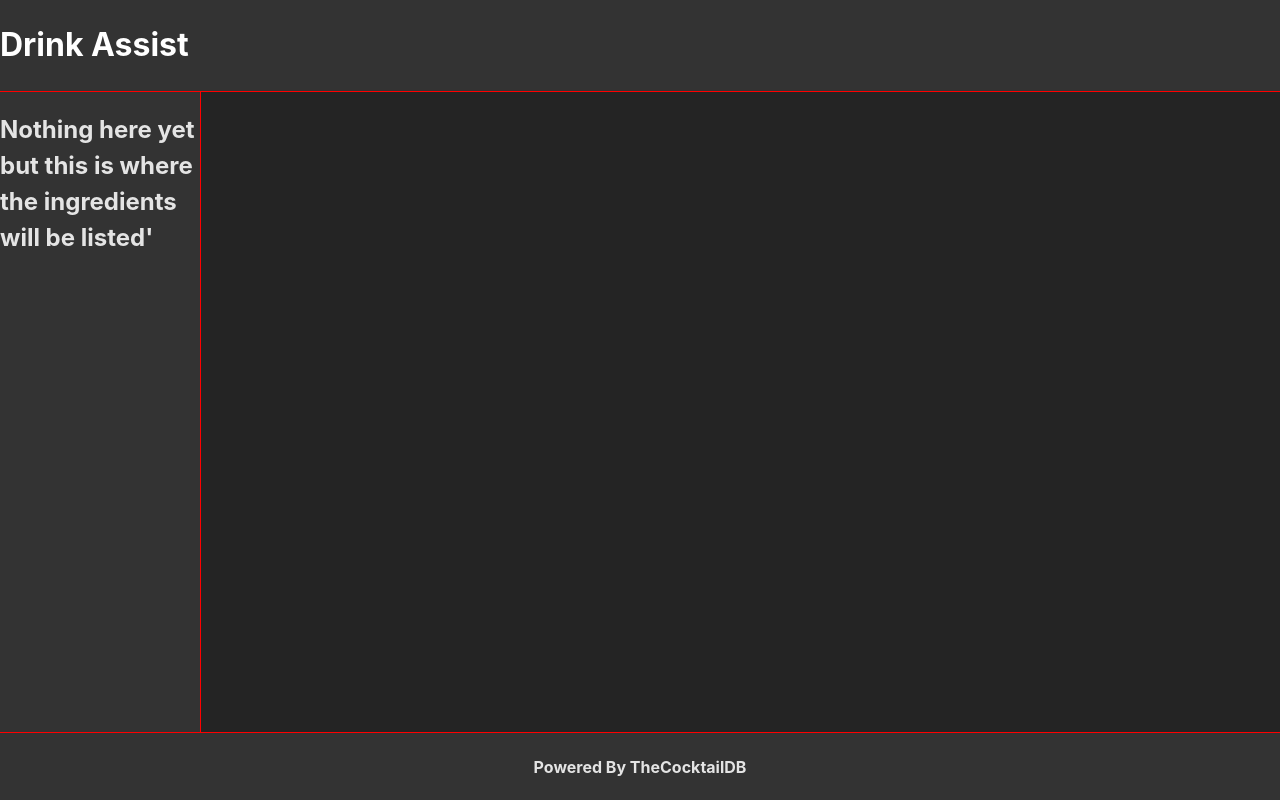
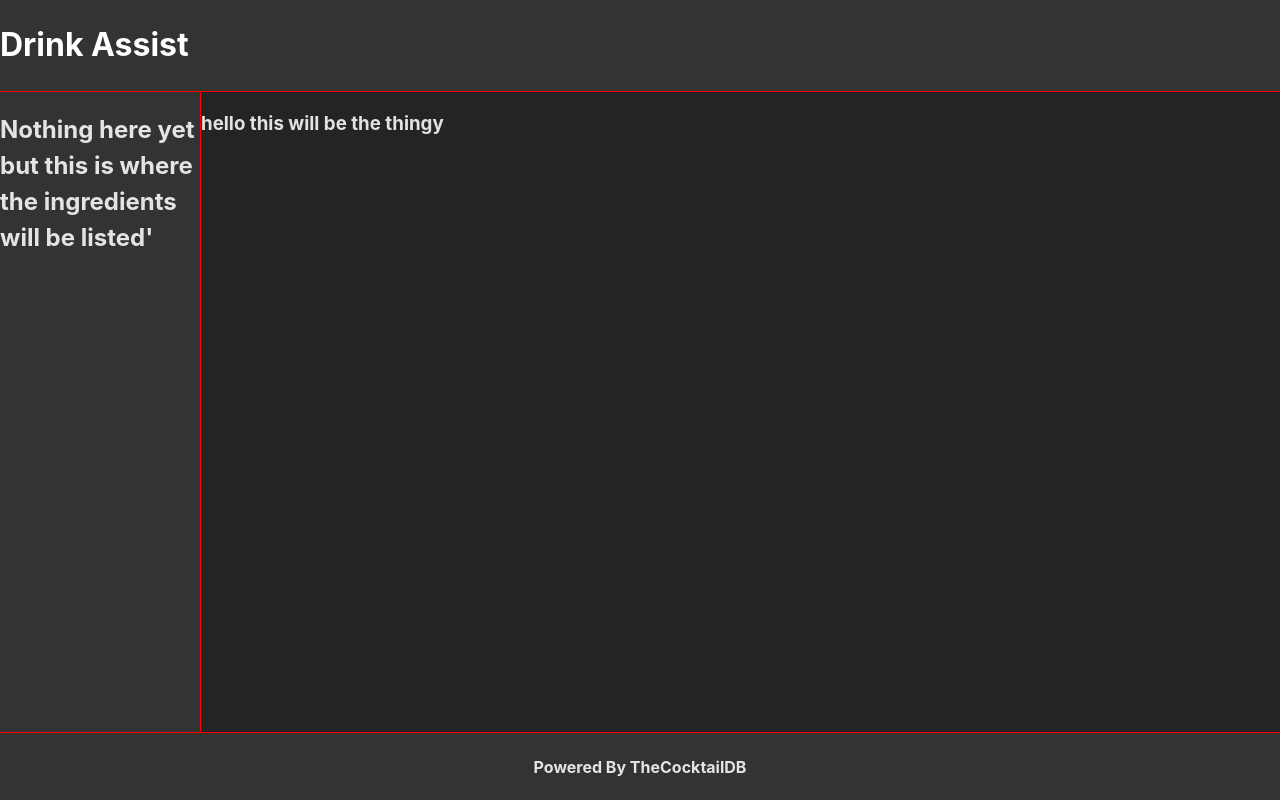
Before and after one commit to Erodri6z/Drink-Assist, a React (Vite) app: page / in a window 1280 px wide. Built offline with nearby package versions, Linux system fonts and the light colour scheme.

Commit message:
add some styling to the entire app for layout

```diff
--- /dev/null
+++ b/src/App.css
@@ -0,0 +1,10 @@
+.content-container {
+  display: flex;
+  flex-direction: row;
+  height: 100vh;
+  width: 100%;
+}
+
+.app-content{
+  margin-top: 91.3px;
+}
--- a/src/App.tsx
+++ b/src/App.tsx
@@ -2,7 +2,7 @@ import Footer from './components/Footer/Footer'
 import Header from './components/Header/Header'
 import SideBar from './components/SideBar/SideBar'
 // import React from 'react'
-// import './App.css'
+import './App.css'
 
 function App() {
 
@@ -10,9 +10,12 @@ function App() {
   return (
     <>
       <Header title="Drink Assist"/>
-      {/* <div className="page-middle"> */}
+      <div className="content-container">
         <SideBar />
-      {/* </div> */}
+        <div className="app-content">
+          <h3>hello this will be the thingy </h3>
+        </div>
+      </div>
       <Footer />
     </>
   )
```
